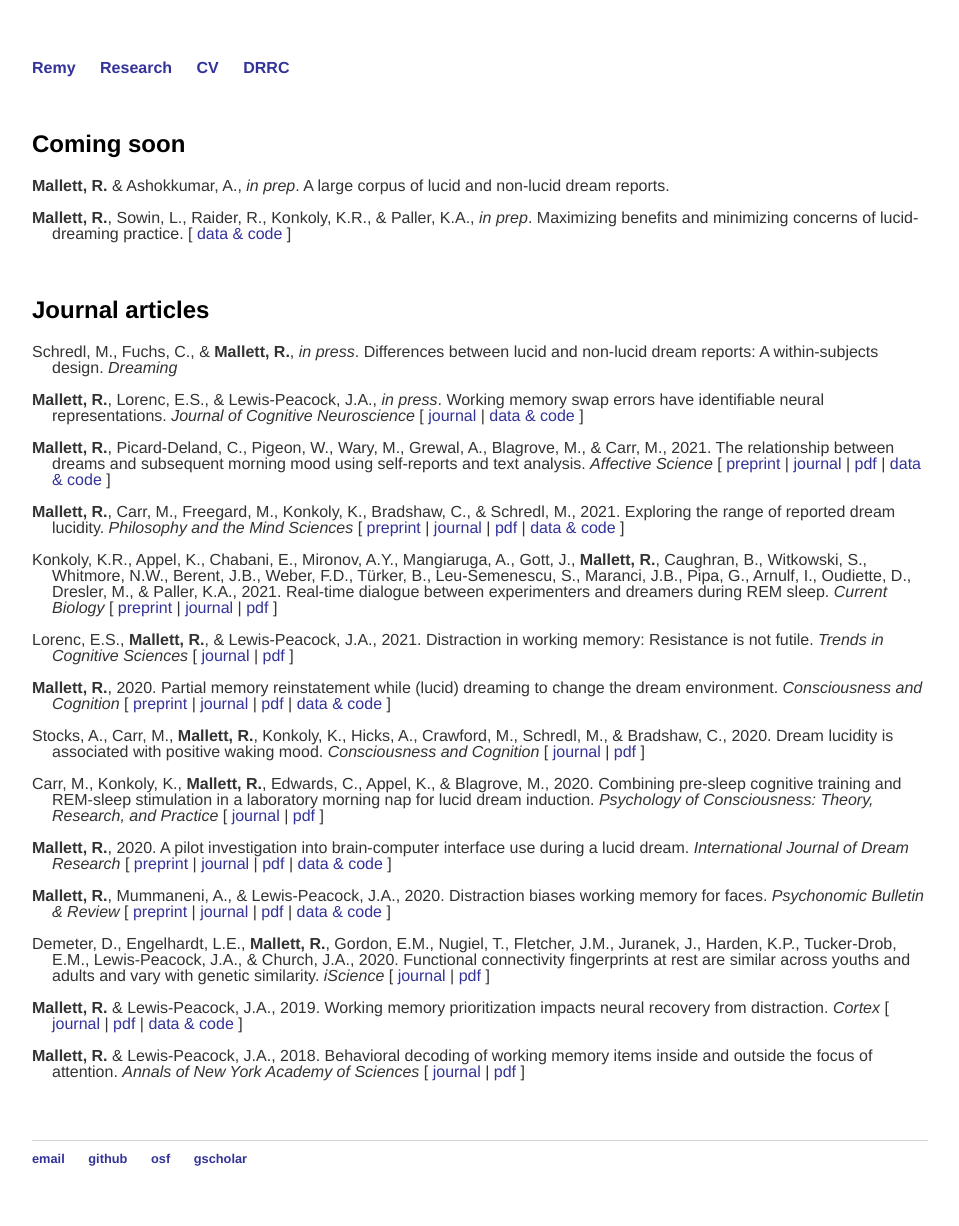
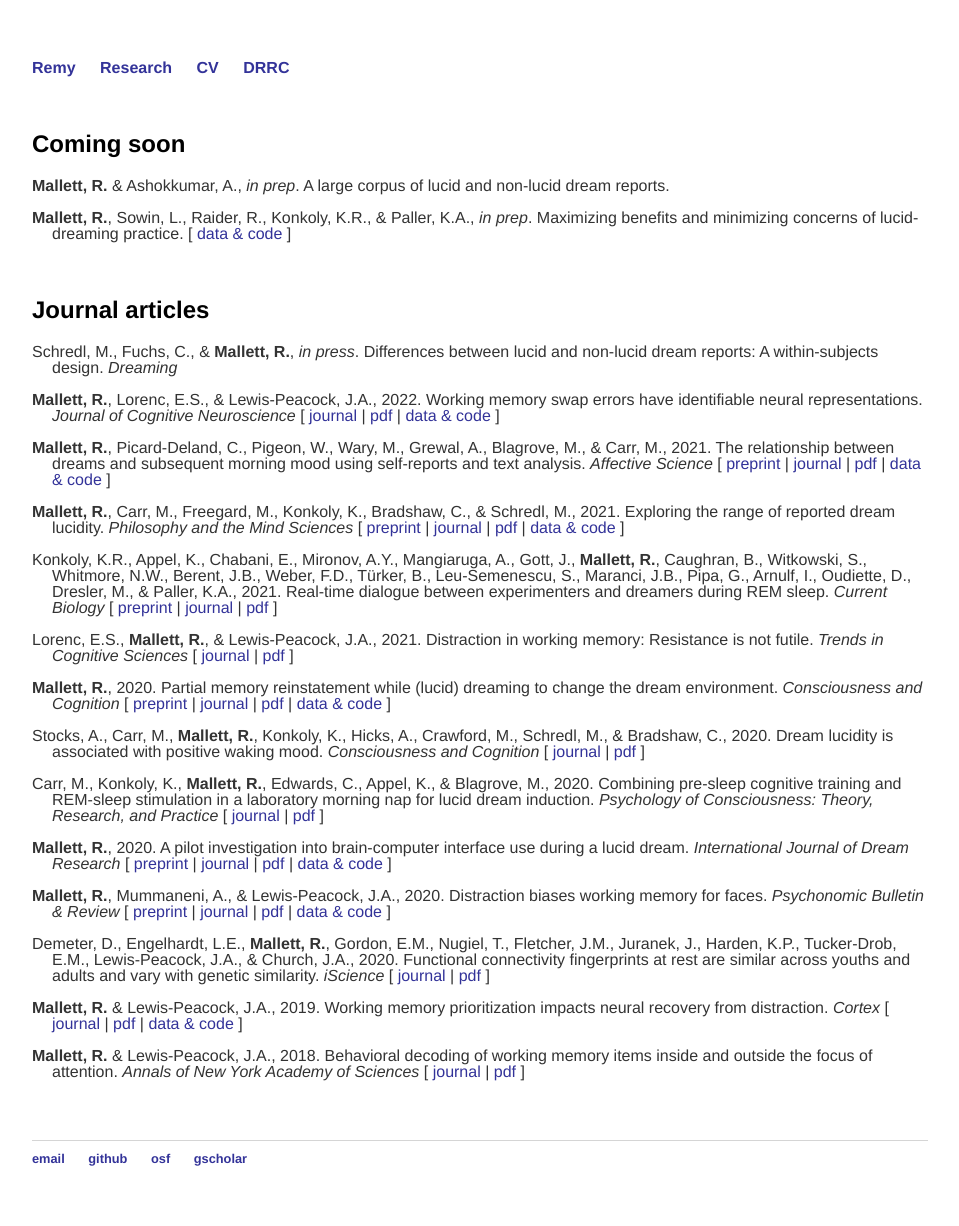
Before and after one commit to remrama/remrama.github.io, a Jekyll site: the page built from research/index.html, in a window 1280 px wide. Shown: the whole page, without its empty margins (160-1119 px from the left). Built offline with Jekyll 4.4.1, drawn with Linux system fonts in a browser that asks for light colours.

Commit message:
Update index.html

```diff
--- a/research/index.html
+++ b/research/index.html
@@ -22,7 +22,7 @@ title: Research
         Schredl, M., Fuchs, C., & <strong>Mallett, R.</strong>, <em>in press</em>. Differences between lucid and non-lucid dream reports: A within-subjects design. <em>Dreaming</em>
     </p>
     <p class="hanging">
-        <strong>Mallett, R.</strong>, Lorenc, E.S., & Lewis-Peacock, J.A., <em>in press</em>. Working memory swap errors have identifiable neural representations. <em>Journal of Cognitive Neuroscience</em> [ <a href="https://doi.org/10.1162/jocn_a_01831">journal</a> | <a href="https://osf.io/9sd4a/">data & code</a> ]
+        <strong>Mallett, R.</strong>, Lorenc, E.S., & Lewis-Peacock, J.A., 2022. Working memory swap errors have identifiable neural representations. <em>Journal of Cognitive Neuroscience</em> [ <a href="https://doi.org/10.1162/jocn_a_01831">journal</a> | <a href="https://drive.google.com/file/d/11RAsg4YPU5BRis0M6pDndDyZEHsNsYuc/view?usp=sharing">pdf</a> | <a href="https://osf.io/9sd4a/">data & code</a> ]
     </p>
     <p class="hanging">
         <strong>Mallett, R.</strong>, Picard-Deland, C., Pigeon, W., Wary, M., Grewal, A., Blagrove, M., & Carr, M., 2021. The relationship between dreams and subsequent morning mood using self-reports and text analysis. <em>Affective Science</em> [ <a href="https://doi.org/10.31219/osf.io/t6fpb">preprint</a> | <a href="https://doi.org/10.1007/s42761-021-00080-8">journal</a> | <a href="https://drive.google.com/file/d/19e1mq7_tgcSsE301EjVdtKILx6mUxC98/view?usp=sharing">pdf</a> | <a href="https://osf.io/2xy5p/">data & code</a> ]
```
